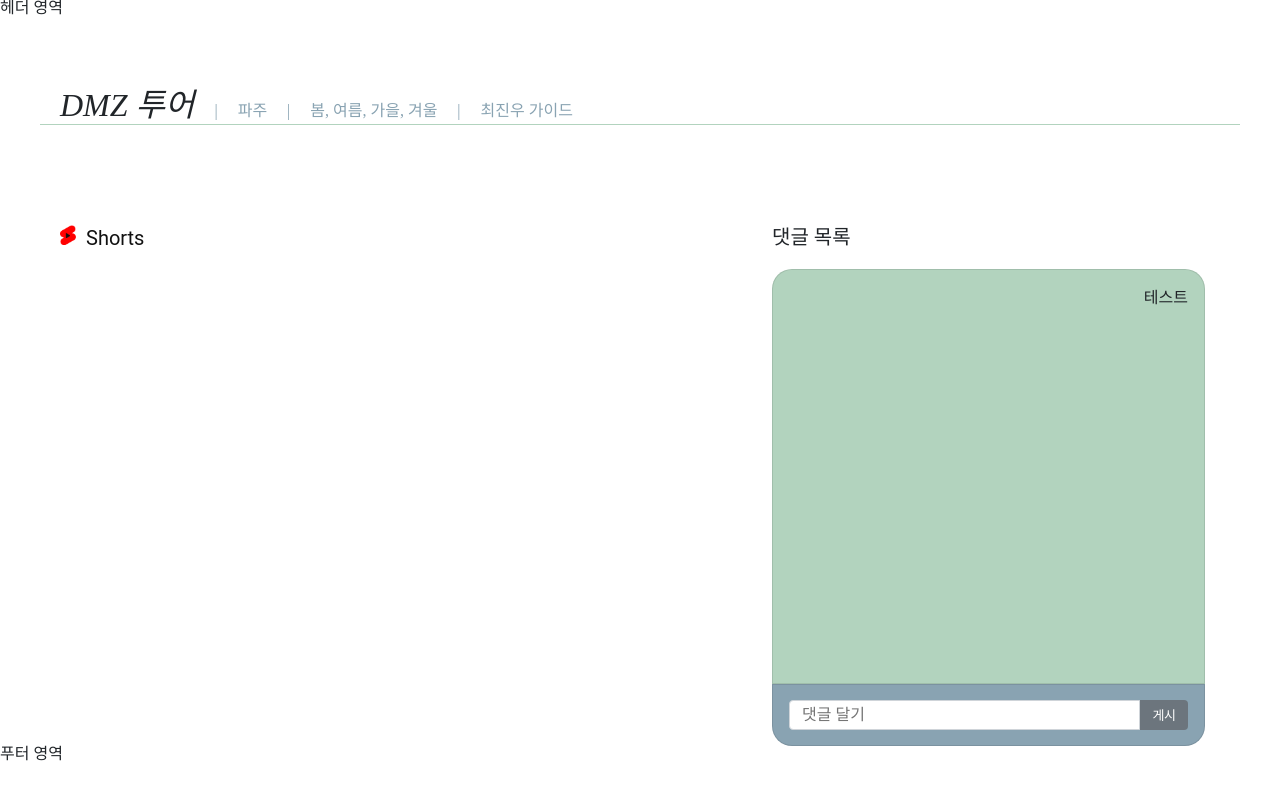
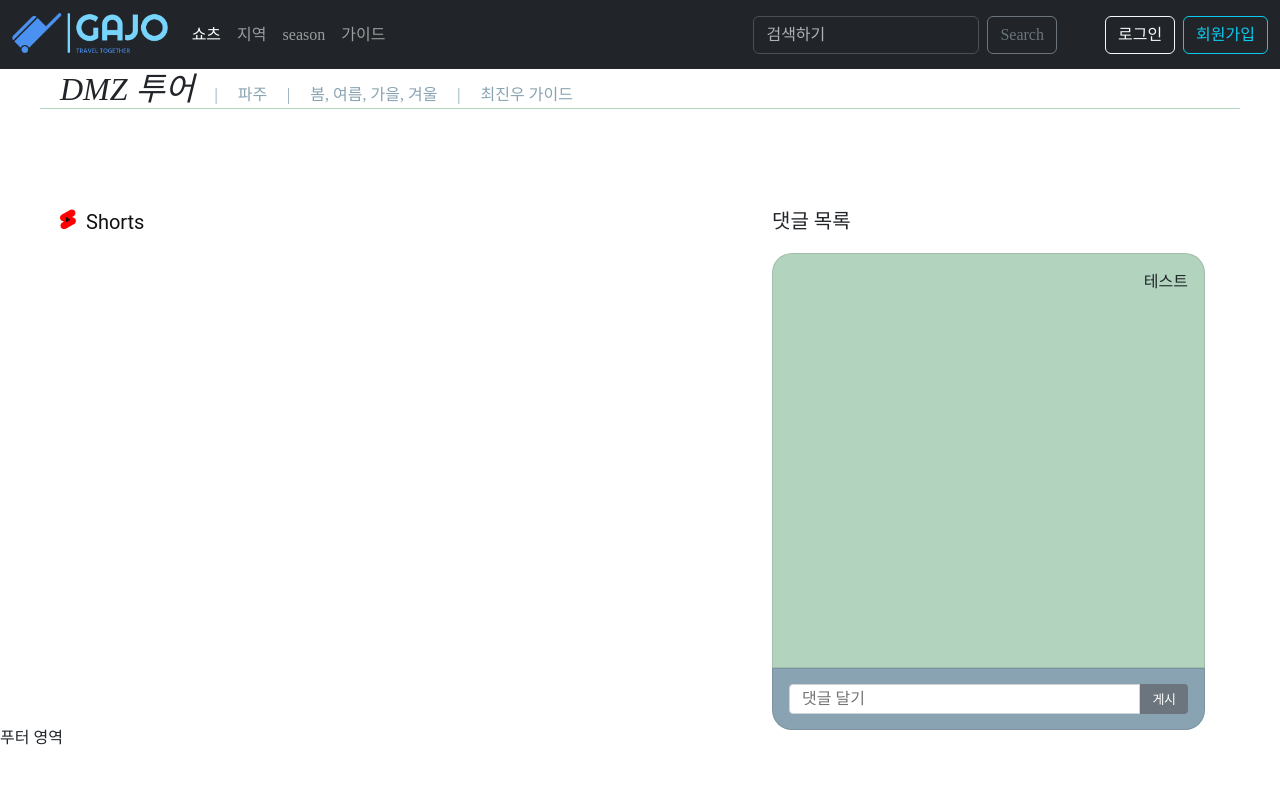
Before and after one commit to codestates-seb/seb41_main_026, a React (Create React App) app in the folder client/: page /course/1 in a window 1280 px wide. Built offline with nearby package versions, Linux system fonts and the light colour scheme; no server answers.

Commit message:
feat: header 만들기(#11)

```diff
--- a/client/src/components/Header/Header.jsx
+++ b/client/src/components/Header/Header.jsx
@@ -1,5 +1,74 @@
+import logo from '../../img/logo.png';
+
 function Header() {
-  return <div>헤더 영역</div>;
+  return (
+    <nav
+      className="navbar bg-dark navbar-expand-lg fixed-top"
+      data-bs-theme="dark"
+    >
+      <div className="container-fluid">
+        <a className="navbar-brand" href="/">
+          <img src={logo} alt="logo" height="40px" />
+        </a>
+
+        <button
+          className="navbar-toggler"
+          type="button"
+          data-bs-toggle="collapse"
+          data-bs-target="#navbarNav"
+          aria-controls="navbarNav"
+          aria-expanded="false"
+          aria-label="Toggle navigation"
+        >
+          <span className="navbar-toggler-icon" />
+        </button>
+        <div className="collapse navbar-collapse" id="navbarNav">
+          <ul className="navbar-nav">
+            <li className="nav-item">
+              <a className="nav-link active" aria-current="page" href="/">
+                쇼츠
+              </a>
+            </li>
+            <li className="nav-item">
+              <a className="nav-link" href="/destination">
+                지역
+              </a>
+            </li>
+            <li className="nav-item">
+              <a className="nav-link" href="/season">
+                season
+              </a>
+            </li>
+            <li className="nav-item">
+              <a className="nav-link" href="/guide">
+                가이드
+              </a>
+            </li>
+          </ul>
+        </div>
+
+        <form className="d-flex me-5" role="search">
+          <input
+            className="form-control me-2"
+            type="search"
+            placeholder="검색하기"
+            aria-label="Search"
+          />
+          <button className="btn btn-outline-secondary" type="submit">
+            Search
+          </button>
+        </form>
+        <form className="justify-content-end">
+          <button className="btn btn-outline-light me-2" type="button">
+            로그인
+          </button>
+          <button className="btn btn-outline-info" type="button">
+            회원가입
+          </button>
+        </form>
+      </div>
+    </nav>
+  );
 }
 
 export default Header;
```
Also changed, not shown: client/src/img/logo.png (added).
